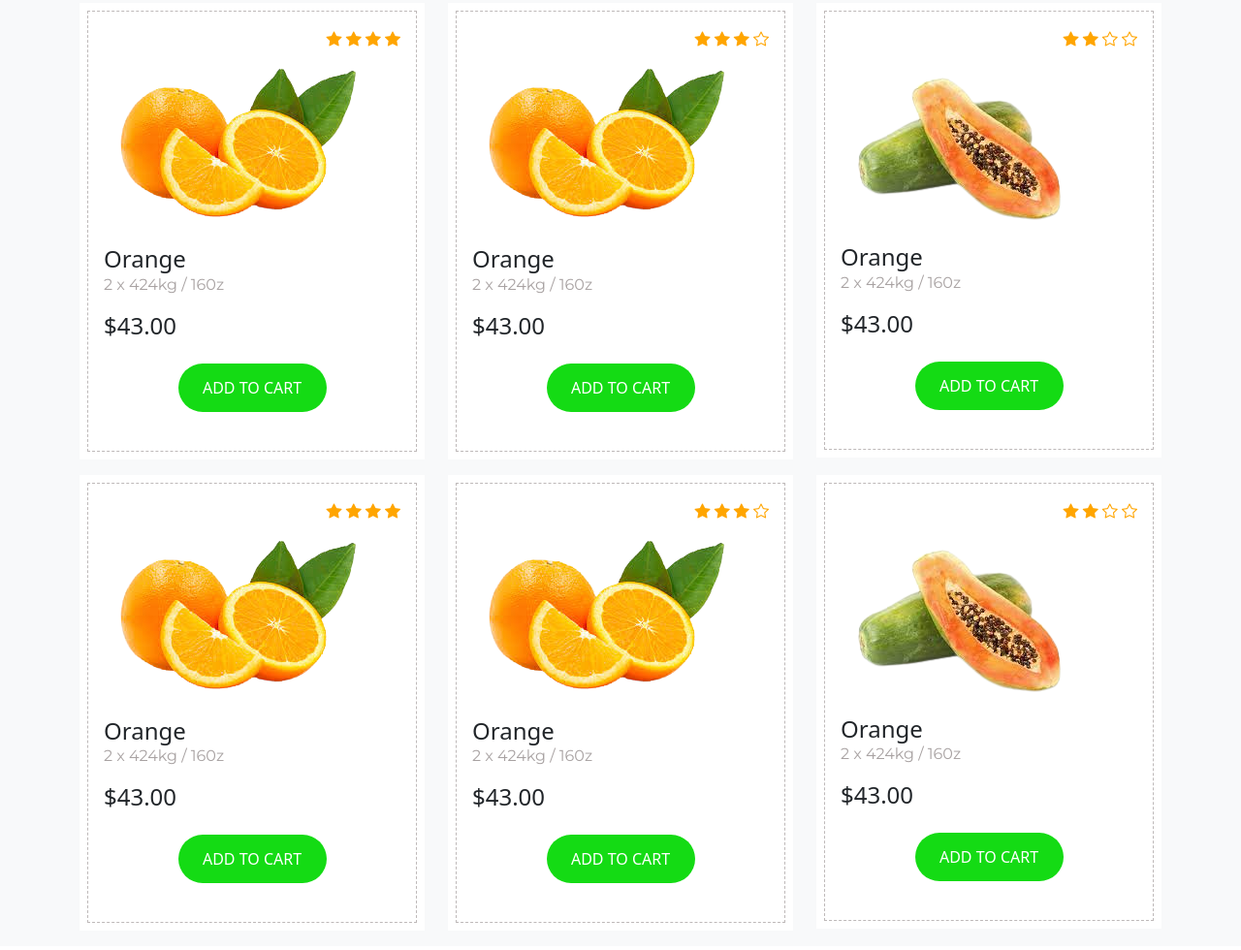
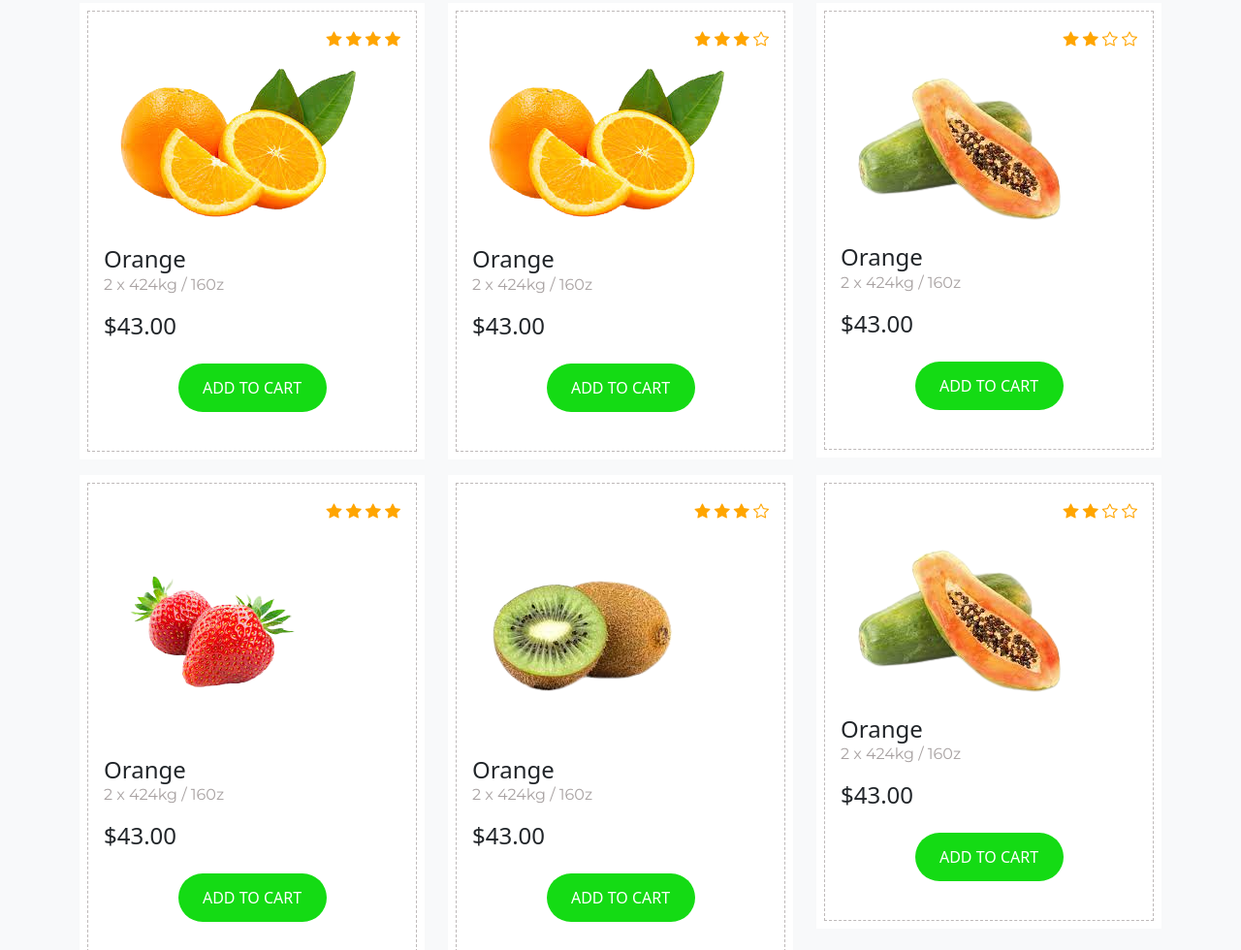
Before and after one commit to Olamilekan10/Food-web, a plain HTML site: page index.html in a window 1280 px wide. Shown: the part 2723-3703 px from the top of the page at 97% size. Drawn offline with nearby package versions, Linux system fonts and the light colour scheme.

Commit message:
added more image to cart section

```diff
--- a/index.html
+++ b/index.html
@@ -175,7 +175,7 @@
                         <span><i class="bi bi-star-fill"></i></span>
                         <span><i class="bi bi-star"></i></span>
                       </div>
-                      <img src="./img/orange-removebg-preview.png" class="img-fluid pb-3 mh-100" alt="">
+                      <img src="./img/orange-removebg-preview.png" class="img-fluid pb-3 " alt="">
                       <h4 class="head1">Orange</h4>
                       <p class="per1">2 x 424kg / 160z</p>
                       <h4 class="head1">$43.00</h4>
@@ -192,7 +192,7 @@
                         <span><i class="bi bi-star"></i></span>
                         <span><i class="bi bi-star"></i></span>
                       </div>
-                      <img src="./img/papaya-removebg-preview.png" class="img-fluid pb-3 mh-100" alt="">
+                      <img src="./img/papaya-removebg-preview.png" class="img-fluid pb-3" alt="">
                       <h4 class="head1">Orange</h4>
                       <p class="per1">2 x 424kg / 160z</p>
                       <h4 class="head1">$43.00</h4>
@@ -211,7 +211,7 @@
                         <span><i class="bi bi-star-fill"></i></span>
                         <span><i class="bi bi-star-fill"></i></span>
                       </div>
-                      <img src="./img/orange-removebg-preview.png" class="img-fluid pb-3 mh-100" alt="">
+                      <img src="./img/strawb.png" class="img-fluid pb-3" alt="">
                       <h4 class="head1">Orange</h4>
                       <p class="per1">2 x 424kg / 160z</p>
                       <h4 class="head1">$43.00</h4>
@@ -228,7 +228,7 @@
                         <span><i class="bi bi-star-fill"></i></span>
                         <span><i class="bi bi-star"></i></span>
                       </div>
-                      <img src="./img/orange-removebg-preview.png" class="img-fluid pb-3 mh-100" alt="">
+                      <img src="./img/kiwi.png" class="img-fluid pb-3" alt="">
                       <h4 class="head1">Orange</h4>
                       <p class="per1">2 x 424kg / 160z</p>
                       <h4 class="head1">$43.00</h4>
@@ -245,7 +245,7 @@
                         <span><i class="bi bi-star"></i></span>
                         <span><i class="bi bi-star"></i></span>
                       </div>
-                      <img src="./img/papaya-removebg-preview.png" class="img-fluid pb-3 mh-100" alt="">
+                      <img src="./img/papaya-removebg-preview.png" class="img-fluid pb-3" alt="">
                       <h4 class="head1">Orange</h4>
                       <p class="per1">2 x 424kg / 160z</p>
                       <h4 class="head1">$43.00</h4>
```
Also changed, not shown: img/coco.png (added), img/kiwi.png (added), img/melom.png (added), img/strawb.png (added).
